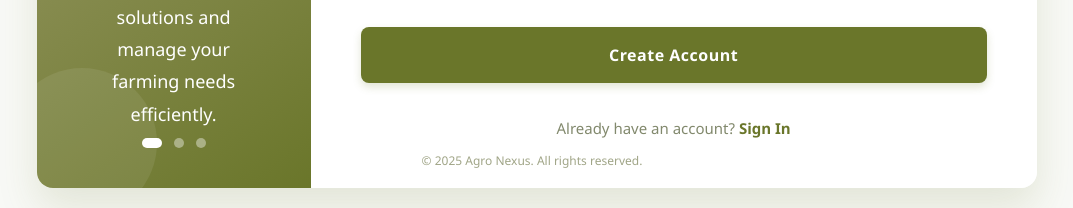
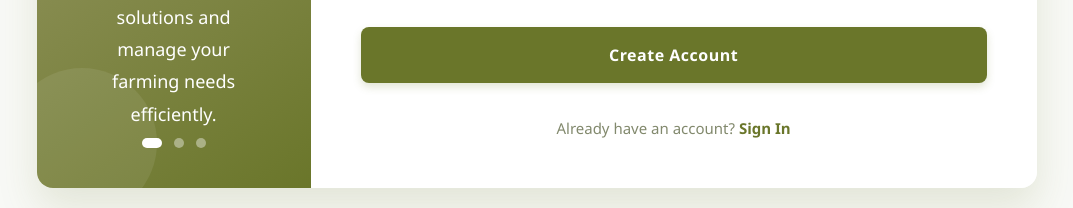
Before and after one commit to JUGADU-GEEKS/Dev-, a Flask app: page /signup in a window 1280 px wide. Shown: the part 611-819 px from the top of the page, without its empty margins (108-1181 px from the left). Run offline with Flask 3, Linux system fonts and the light colour scheme; parts of the project's set-up code (start-up, migrations or seed data) failed here and were passed over.

Commit message:
minor fix in signup

```diff
--- a/templates/signup.html
+++ b/templates/signup.html
@@ -89,8 +89,6 @@
         </div>
     </div>
 
-    <div class="copyright">© 2025 Agro Nexus. All rights reserved.</div>
-
     <script src="{{ url_for('static', filename='scripts/signup.js') }}"></script>
 
 </body>
```
